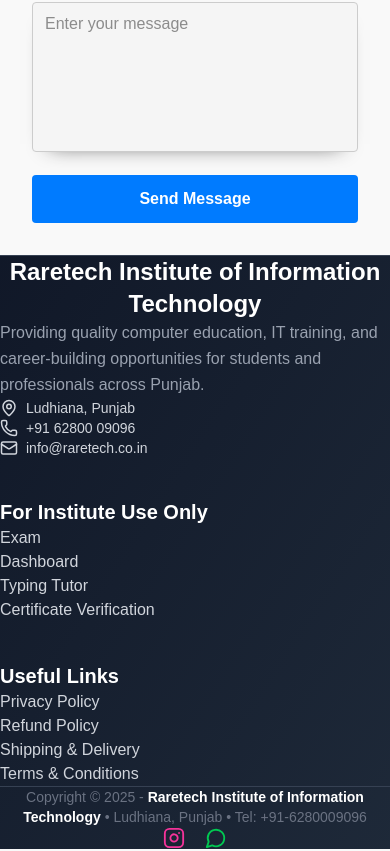
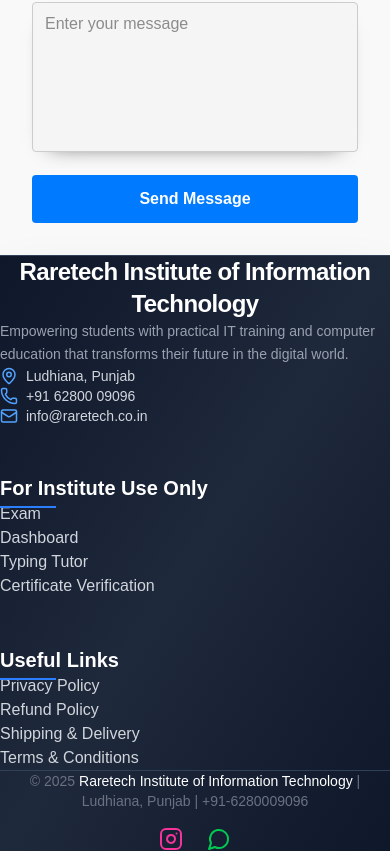
Before and after one commit to Harsh1jatt/official-raretech, a React (Vite) app: page /contact in a window 390 px wide. Shown: the part 1084-1935 px from the top of the page. Built offline with nearby package versions, Linux system fonts and the light colour scheme; no server answers.

Commit message:
Refactor WebFooter component for improved styling
Updated the WebFooter component with improved layout and styling. Enhanced text descriptions and adjusted class names for better responsiveness.

```diff
--- a/src/pages/components/WebFooter.jsx
+++ b/src/pages/components/WebFooter.jsx
@@ -5,34 +5,40 @@
 
 const WebFooter = () => {
   return (
-    <footer className="bg-gradient-to-br from-gray-900 to-gray-800 text-gray-300 pt-10 pb-6 px-6 md:px-16 border-t border-gray-700">
-      {/* Top Section */}
-      <div className="grid md:grid-cols-3 gap-10 border-b border-gray-700 pb-8">
+    <footer className="relative overflow-hidden bg-gradient-to-br from-[#0f172a] via-[#1e293b] to-[#0f172a] text-gray-300 py-14 px-6 md:px-20 mt-10 shadow-2xl border-t border-slate-700">
+      {/* Subtle Glow Background */}
+      <div className="absolute inset-0 opacity-10 bg-[radial-gradient(ellipse_at_bottom_right,_var(--tw-gradient-stops))] from-blue-600 via-indigo-500 to-transparent"></div>
+
+      {/* Content Wrapper */}
+      <div className="relative grid md:grid-cols-3 gap-12 z-10">
         {/* Left Section */}
         <div>
-          <h2 className="text-2xl font-bold text-white mb-3">
+          <h2 className="text-2xl md:text-3xl font-bold text-white mb-4 tracking-tight">
             Raretech Institute of Information Technology
           </h2>
-          <p className="text-gray-400 leading-relaxed">
-            Providing quality computer education, IT training, and career-building
-            opportunities for students and professionals across Punjab.
+          <p className="text-gray-400 leading-relaxed text-sm md:text-base">
+            Empowering students with practical IT training and computer
+            education that transforms their future in the digital world.
           </p>
 
-          <div className="mt-5 space-y-3 text-sm">
+          <div className="mt-6 space-y-3 text-sm md:text-base">
             <p className="flex items-center gap-2">
-              <MapPin size={18} /> Ludhiana, Punjab
+              <MapPin size={18} className="text-blue-400" /> Ludhiana, Punjab
             </p>
             <p className="flex items-center gap-2">
-              <Phone size={18} />{" "}
-              <a href="tel:6280009096" className="hover:text-blue-400 transition">
+              <Phone size={18} className="text-blue-400" />
+              <a
+                href="tel:6280009096"
+                className="hover:text-blue-400 hover:translate-x-1 transition-all duration-200"
+              >
                 +91 62800 09096
               </a>
             </p>
             <p className="flex items-center gap-2">
-              <Mail size={18} />{" "}
+              <Mail size={18} className="text-blue-400" />
               <a
                 href="mailto:info@raretech.co.in"
-                className="hover:text-blue-400 transition"
+                className="hover:text-blue-400 hover:translate-x-1 transition-all duration-200"
               >
                 info@raretech.co.in
               </a>
@@ -42,44 +48,30 @@
 
         {/* Middle Section */}
         <div>
-          <h3 className="text-xl font-semibold text-white mb-4">
+          <h3 className="text-xl font-semibold text-white mb-5 relative after:content-[''] after:absolute after:w-14 after:h-[2px] after:bg-blue-500 after:bottom-[-6px] after:left-0">
             For Institute Use Only
           </h3>
-          <ul className="space-y-2">
-            <li>
+          <ul className="space-y-3 mt-3">
+            {[
+              { name: "Exam", url: "https://exam.raretech.co.in/" },
+              { name: "Dashboard", url: "https://admin.raretech.co.in/" },
+              { name: "Typing Tutor", url: "https://typing.raretech.co.in/" },
+            ].map((link) => (
+              <li key={link.name}>
                 <a
-                href="https://exam.raretech.co.in/"
+                  href={link.url}
                   target="_blank"
                   rel="noopener noreferrer"
-                className="hover:text-blue-400 hover:pl-1 transition-all"
+                  className="block hover:text-blue-400 hover:translate-x-1 transition-all duration-200"
                 >
-                Exam
+                  {link.name}
                 </a>
               </li>
-            <li>
-              <a
-                href="https://admin.raretech.co.in/"
-                target="_blank"
-                rel="noopener noreferrer"
-                className="hover:text-blue-400 hover:pl-1 transition-all"
-              >
-                Dashboard
-              </a>
-            </li>
-            <li>
-              <a
-                href="https://typing.raretech.co.in/"
-                target="_blank"
-                rel="noopener noreferrer"
-                className="hover:text-blue-400 hover:pl-1 transition-all"
-              >
-                Typing Tutor
-              </a>
-            </li>
+            ))}
             <li>
               <Link
                 to="/certificate"
-                className="hover:text-blue-400 hover:pl-1 transition-all"
+                className="block hover:text-blue-400 hover:translate-x-1 transition-all duration-200"
               >
                 Certificate Verification
               </Link>
@@ -89,12 +81,14 @@
 
         {/* Right Section */}
         <div>
-          <h3 className="text-xl font-semibold text-white mb-4">Useful Links</h3>
-          <ul className="space-y-2">
+          <h3 className="text-xl font-semibold text-white mb-5 relative after:content-[''] after:absolute after:w-14 after:h-[2px] after:bg-blue-500 after:bottom-[-6px] after:left-0">
+            Useful Links
+          </h3>
+          <ul className="space-y-3 mt-3">
             <li>
               <Link
                 to="/privacy-policy"
-                className="hover:text-blue-400 hover:pl-1 transition-all"
+                className="block hover:text-blue-400 hover:translate-x-1 transition-all duration-200"
               >
                 Privacy Policy
               </Link>
@@ -102,7 +96,7 @@
             <li>
               <Link
                 to="/refund"
-                className="hover:text-blue-400 hover:pl-1 transition-all"
+                className="block hover:text-blue-400 hover:translate-x-1 transition-all duration-200"
               >
                 Refund Policy
               </Link>
@@ -110,7 +104,7 @@
             <li>
               <Link
                 to="/shipping-delivery"
-                className="hover:text-blue-400 hover:pl-1 transition-all"
+                className="block hover:text-blue-400 hover:translate-x-1 transition-all duration-200"
               >
                 Shipping & Delivery
               </Link>
@@ -118,7 +112,7 @@
             <li>
               <Link
                 to="/terms-conditions"
-                className="hover:text-blue-400 hover:pl-1 transition-all"
+                className="block hover:text-blue-400 hover:translate-x-1 transition-all duration-200"
               >
                 Terms & Conditions
               </Link>
@@ -128,36 +122,41 @@
       </div>
 
       {/* Bottom Section */}
-      <div className="flex flex-col md:flex-row justify-between items-center mt-6">
+      <div className="relative border-t border-slate-700 mt-12 pt-6 flex flex-col md:flex-row justify-between items-center gap-4 z-10">
         <p className="text-gray-500 text-sm text-center md:text-left">
-          Copyright © 2025 -{" "}
-          <span className="text-white font-semibold">
+          © {new Date().getFullYear()}{" "}
+          <span className="text-white font-medium">
             Raretech Institute of Information Technology
           </span>{" "}
-          • Ludhiana, Punjab • Tel: +91-6280009096
+          | Ludhiana, Punjab | +91-6280009096
         </p>
 
         {/* Social Icons */}
-        <div className="flex gap-5 mt-4 md:mt-0">
+        <div className="flex gap-6">
           <a
             href="https://softweb.raretech.co.in"
             target="_blank"
             rel="noopener noreferrer"
-            className="hover:scale-110 transition-transform duration-200"
+            className="group relative"
             title="Instagram"
           >
-            <Instagram className="text-pink-500 hover:text-pink-400" size={22} />
+            <div className="absolute inset-0 bg-pink-500 opacity-0 group-hover:opacity-20 blur-md rounded-full transition-all duration-300"></div>
+            <Instagram
+              className="text-pink-500 group-hover:text-pink-400 transition-transform duration-300 group-hover:scale-110"
+              size={24}
+            />
           </a>
           <a
             href="https://wa.me/916280009096"
             target="_blank"
             rel="noopener noreferrer"
-            className="hover:scale-110 transition-transform duration-200"
+            className="group relative"
             title="WhatsApp"
           >
+            <div className="absolute inset-0 bg-green-500 opacity-0 group-hover:opacity-20 blur-md rounded-full transition-all duration-300"></div>
             <MessageCircle
-              className="text-green-500 hover:text-green-400"
-              size={22}
+              className="text-green-500 group-hover:text-green-400 transition-transform duration-300 group-hover:scale-110"
+              size={24}
             />
           </a>
         </div>
```
Lines whose indentation alone changed are shown as unchanged.
